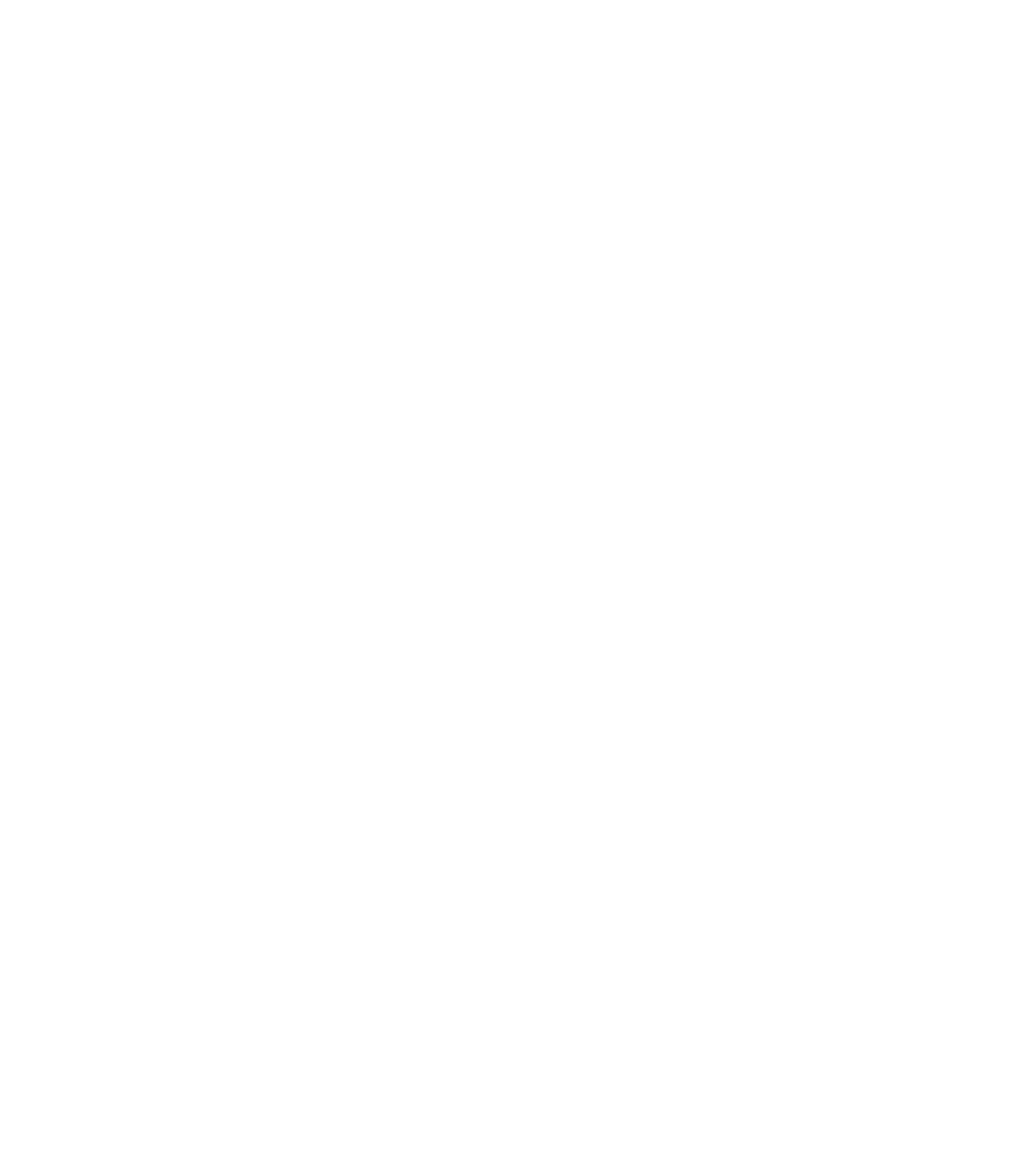
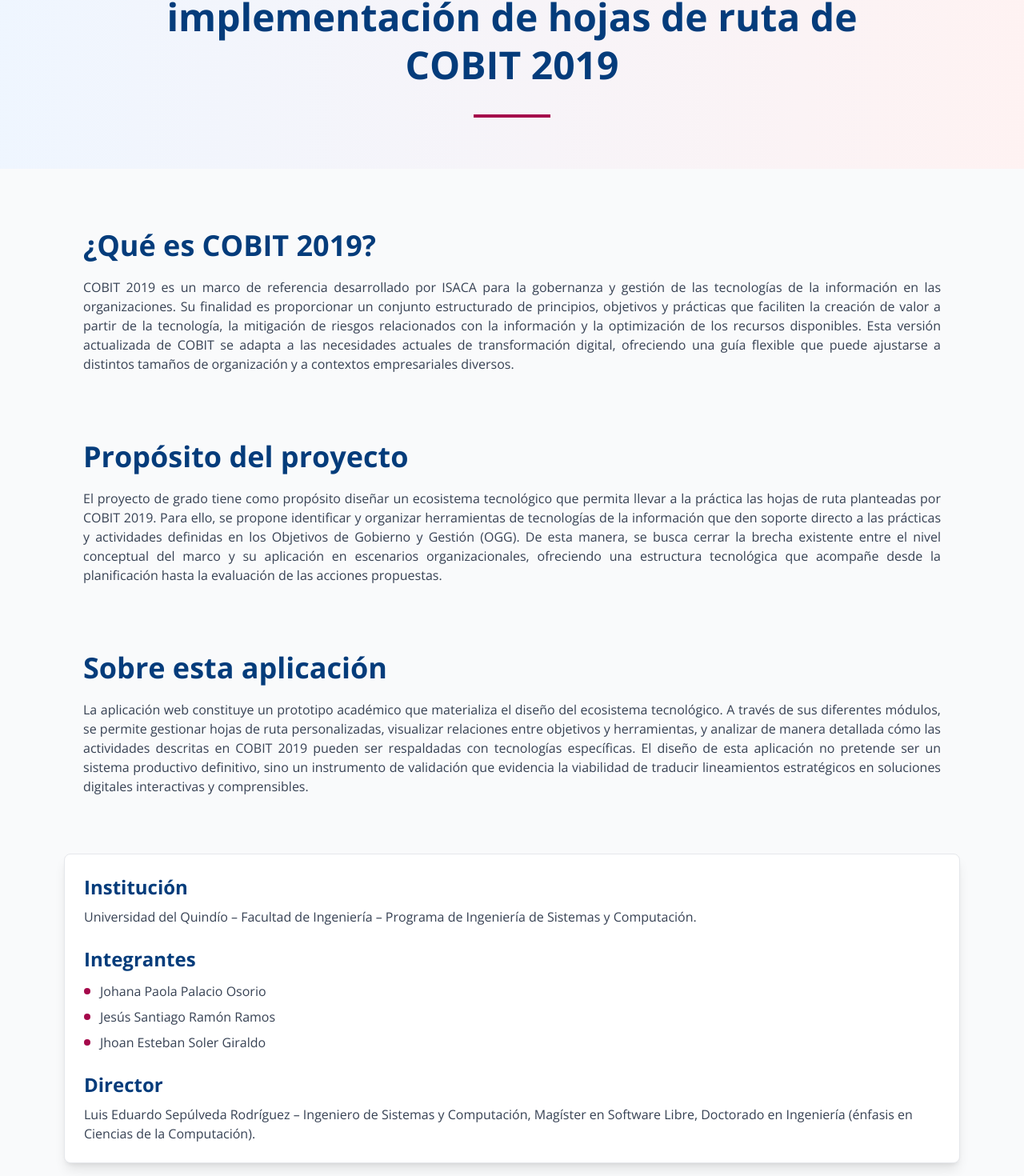
Before and after one commit to SRR967/ecosistema-tecnologico-cobit, a Next.js app: page / in a window 1280 px wide. Shown: the part 198-1668 px from the top of the page at 80% size. Before the commit the page ends 800 px from the top, so only its background shows below. Built offline with nearby package versions, Linux system fonts and the light colour scheme.

Commit message:
feat:agregar seccion about

```diff
--- a/src/app/page.tsx
+++ b/src/app/page.tsx
@@ -1,10 +1,80 @@
-import Image from "next/image";
 import NavBar from "../components/organisms/NavBar";
+import HeroSection from "../components/organisms/HeroSection";
+import InfoSection from "../components/molecules/InfoSection";
+import TeamCard from "../components/molecules/TeamCard";
 
 export default function Home() {
+  const teamMembers = [
+    { name: "Johana Paola Palacio Osorio" },
+    { name: "Jesús Santiago Ramón Ramos" },
+    { name: "Jhoan Esteban Soler Giraldo" },
+  ];
+
   return (
-    <div className="min-h-screen">
+    <div className="min-h-screen bg-gray-50">
       <NavBar currentPath="/" />
+
+      {/* Hero Section */}
+      <HeroSection title="Ecosistema tecnológico para la implementación de hojas de ruta de COBIT 2019" />
+
+      {/* Main Content */}
+      <div className="max-w-6xl mx-auto py-12 px-4 space-y-8">
+        {/* ¿Qué es COBIT 2019? */}
+        <InfoSection title="¿Qué es COBIT 2019?">
+          <p>
+            COBIT 2019 es un marco de referencia desarrollado por ISACA para la
+            gobernanza y gestión de las tecnologías de la información en las
+            organizaciones. Su finalidad es proporcionar un conjunto
+            estructurado de principios, objetivos y prácticas que faciliten la
+            creación de valor a partir de la tecnología, la mitigación de
+            riesgos relacionados con la información y la optimización de los
+            recursos disponibles. Esta versión actualizada de COBIT se adapta a
+            las necesidades actuales de transformación digital, ofreciendo una
+            guía flexible que puede ajustarse a distintos tamaños de
+            organización y a contextos empresariales diversos.
+          </p>
+        </InfoSection>
+
+        {/* Propósito del proyecto */}
+        <InfoSection title="Propósito del proyecto">
+          <p>
+            El proyecto de grado tiene como propósito diseñar un ecosistema
+            tecnológico que permita llevar a la práctica las hojas de ruta
+            planteadas por COBIT 2019. Para ello, se propone identificar y
+            organizar herramientas de tecnologías de la información que den
+            soporte directo a las prácticas y actividades definidas en los
+            Objetivos de Gobierno y Gestión (OGG). De esta manera, se busca
+            cerrar la brecha existente entre el nivel conceptual del marco y su
+            aplicación en escenarios organizacionales, ofreciendo una estructura
+            tecnológica que acompañe desde la planificación hasta la evaluación
+            de las acciones propuestas.
+          </p>
+        </InfoSection>
+
+        {/* Sobre esta aplicación */}
+        <InfoSection title="Sobre esta aplicación">
+          <p>
+            La aplicación web constituye un prototipo académico que materializa
+            el diseño del ecosistema tecnológico. A través de sus diferentes
+            módulos, se permite gestionar hojas de ruta personalizadas,
+            visualizar relaciones entre objetivos y herramientas, y analizar de
+            manera detallada cómo las actividades descritas en COBIT 2019 pueden
+            ser respaldadas con tecnologías específicas. El diseño de esta
+            aplicación no pretende ser un sistema productivo definitivo, sino un
+            instrumento de validación que evidencia la viabilidad de traducir
+            lineamientos estratégicos en soluciones digitales interactivas y
+            comprensibles.
+          </p>
+        </InfoSection>
+
+        {/* Team Card */}
+        <TeamCard
+          institution="Universidad del Quindío – Facultad de Ingeniería – Programa de Ingeniería de Sistemas y Computación."
+          members={teamMembers}
+          director="Luis Eduardo Sepúlveda Rodríguez – Ingeniero de Sistemas y Computación, Magíster en Software Libre, Doctorado en Ingeniería (énfasis en Ciencias de la Computación)."
+          className="mt-12"
+        />
+      </div>
     </div>
   );
 }
--- a/src/components/atoms/NavButton.tsx
+++ b/src/components/atoms/NavButton.tsx
@@ -19,24 +19,39 @@
     "px-4 py-2 rounded-md transition-colors duration-200 text-b1";
 
   const variantStyles = {
-    default: isActive
-      ? "text-cobit-red font-bold"
-      : "text-cobit-blue hover:text-cobit-red hover:bg-gray-50 font-medium",
-    primary: "bg-cobit-blue text-white hover:bg-opacity-90 font-medium",
+    default: isActive ? "font-bold" : "hover:bg-gray-50 font-medium",
+    primary: isActive
+      ? "font-bold bg-transparent border-2"
+      : "text-white font-medium",
   };
+
+  // Estilos dinámicos usando CSS variables
+  const dynamicStyles = isActive
+    ? {
+        color: "var(--cobit-red)",
+        borderColor:
+          isActive && variant === "primary" ? "var(--cobit-red)" : undefined,
+      }
+    : variant === "primary"
+    ? { backgroundColor: "var(--cobit-blue)" }
+    : { color: "var(--cobit-blue)" };
 
   const combinedClassName = `${baseStyles} ${variantStyles[variant]} ${className}`;
 
   if (href) {
     return (
-      <a href={href} className={combinedClassName}>
+      <a href={href} className={combinedClassName} style={dynamicStyles}>
         {children}
       </a>
     );
   }
 
   return (
-    <button onClick={onClick} className={combinedClassName}>
+    <button
+      onClick={onClick}
+      className={combinedClassName}
+      style={dynamicStyles}
+    >
       {children}
     </button>
   );
--- /dev/null
+++ b/src/components/molecules/InfoSection.tsx
@@ -0,0 +1,20 @@
+interface InfoSectionProps {
+  title: string;
+  children: React.ReactNode;
+  className?: string;
+}
+
+export default function InfoSection({
+  title,
+  children,
+  className = "",
+}: InfoSectionProps) {
+  return (
+    <section className={`p-6 space-y-4 ${className}`}>
+      <h2 className="text-2xl font-bold" style={{ color: "var(--cobit-blue)" }}>
+        {title}
+      </h2>
+      <div className="text-justify text-gray-700 b1">{children}</div>
+    </section>
+  );
+}
--- /dev/null
+++ b/src/components/molecules/TeamCard.tsx
@@ -0,0 +1,66 @@
+interface TeamMember {
+  name: string;
+}
+
+interface TeamCardProps {
+  institution: string;
+  members: TeamMember[];
+  director: string;
+  className?: string;
+}
+
+export default function TeamCard({
+  institution,
+  members,
+  director,
+  className = "",
+}: TeamCardProps) {
+  return (
+    <div
+      className={`bg-white rounded-lg shadow-lg border border-gray-200 p-6 space-y-6 ${className}`}
+    >
+      {/* Institución */}
+      <div>
+        <h3
+          className="text-xl font-bold mb-2"
+          style={{ color: "var(--cobit-blue)" }}
+        >
+          Institución
+        </h3>
+        <p className="text-gray-700 b1">{institution}</p>
+      </div>
+
+      {/* Integrantes */}
+      <div>
+        <h3
+          className="text-xl font-bold mb-3"
+          style={{ color: "var(--cobit-blue)" }}
+        >
+          Integrantes
+        </h3>
+        <ul className="space-y-2">
+          {members.map((member, index) => (
+            <li key={index} className="text-gray-700 b1 flex items-center">
+              <span
+                className="w-2 h-2 rounded-full mr-3"
+                style={{ backgroundColor: "var(--cobit-red)" }}
+              ></span>
+              {member.name}
+            </li>
+          ))}
+        </ul>
+      </div>
+
+      {/* Director */}
+      <div>
+        <h3
+          className="text-xl font-bold mb-2"
+          style={{ color: "var(--cobit-blue)" }}
+        >
+          Director
+        </h3>
+        <p className="text-gray-700 b1">{director}</p>
+      </div>
+    </div>
+  );
+}
--- /dev/null
+++ b/src/components/organisms/HeroSection.tsx
@@ -0,0 +1,28 @@
+interface HeroSectionProps {
+  title: string;
+  className?: string;
+}
+
+export default function HeroSection({
+  title,
+  className = "",
+}: HeroSectionProps) {
+  return (
+    <section
+      className={`bg-gradient-to-r from-blue-50 to-red-50 py-16 px-6 ${className}`}
+    >
+      <div className="max-w-4xl mx-auto text-center">
+        <h1
+          className="text-4xl md:text-5xl font-bold leading-tight mb-8"
+          style={{ color: "var(--cobit-blue)" }}
+        >
+          {title}
+        </h1>
+        <div
+          className="w-24 h-1 mx-auto"
+          style={{ backgroundColor: "var(--cobit-red)" }}
+        ></div>
+      </div>
+    </section>
+  );
+}
```
